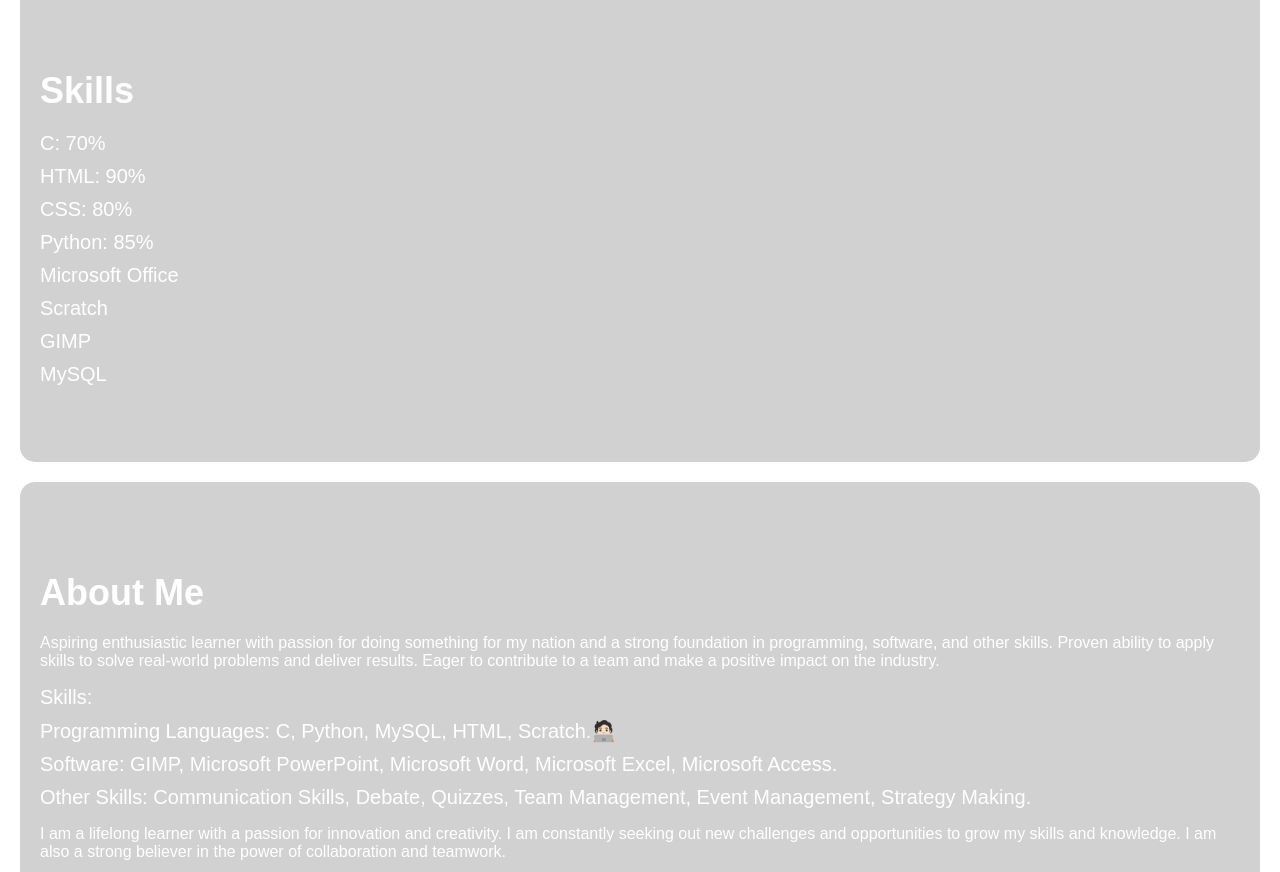
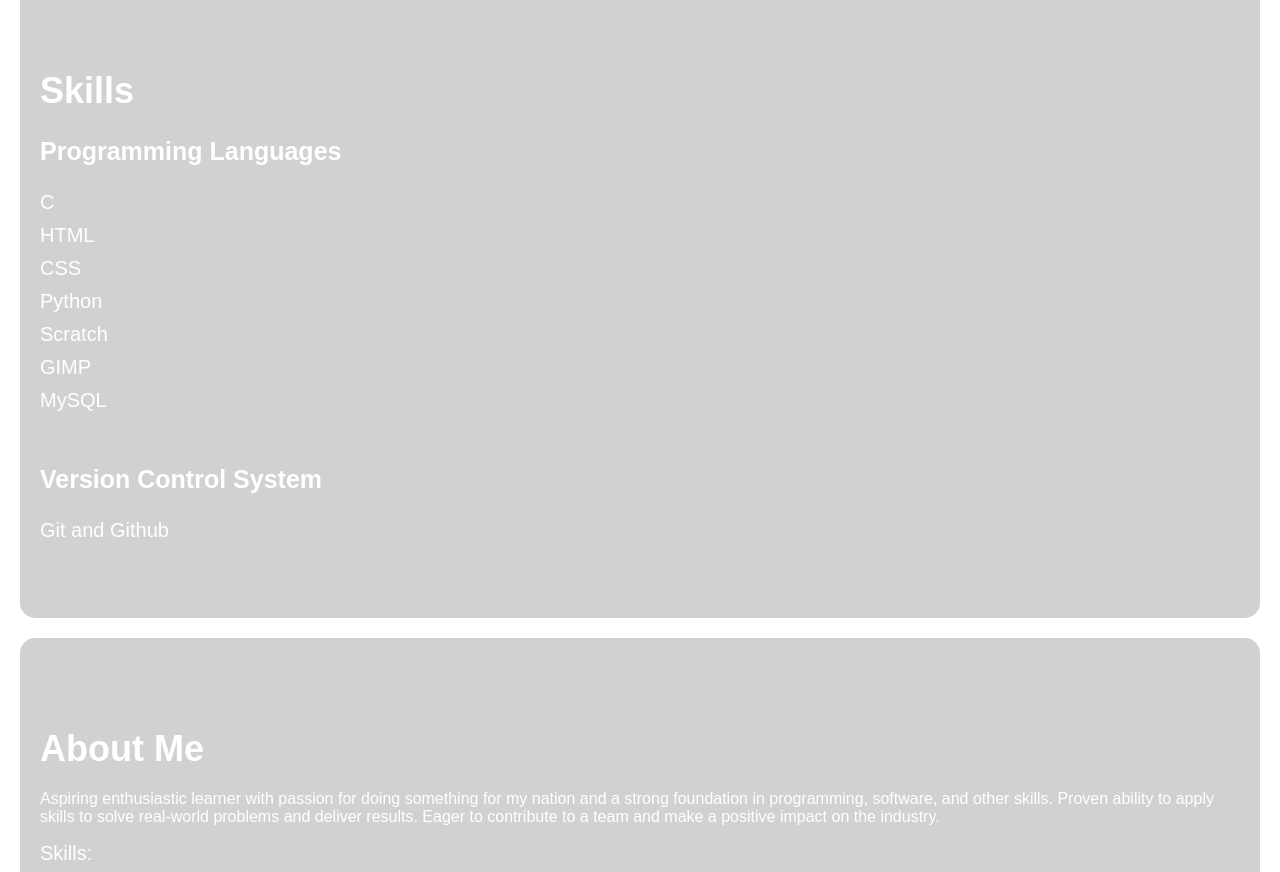
Before and after one commit to Epicbracelet221/Portfolio, a plain HTML site: page index.html in a window 1280 px wide. Shown: the part 820-1692 px from the top of the page. Drawn offline with Linux system fonts and the light colour scheme; a script that the page names is missing.

Commit message:
modified skills section

```diff
--- a/index.html
+++ b/index.html
@@ -55,14 +55,17 @@
     <section id="skills">
         <h2>Skills</h2>
         <ul>
-            <li>C: 70%</li>
-            <li>HTML: 90%</li>
-            <li>CSS: 80%</li>
-            <li>Python: 85%</li>
-            <li>Microsoft Office</li>
+            <h3>Programming Languages</h3>
+            <li>C </li>
+            <li>HTML</li>
+            <li>CSS</li>
+            <li>Python</li>
             <li>Scratch</li>
             <li>GIMP </li>
             <li>MySQL</li>
+            <br>
+            <h3>Version Control System</h3>
+            <li>Git and Github</li>
         </ul>
     </section>
 
--- a/styles.css
+++ b/styles.css
@@ -94,6 +94,11 @@ h2 {
     margin-bottom: 20px;
 }
 
+h3 {
+   font-size: 25px;
+
+}
+
 ul {
     list-style-type: none;
     padding: 0;
```
Also changed, not shown: 1 other file.
